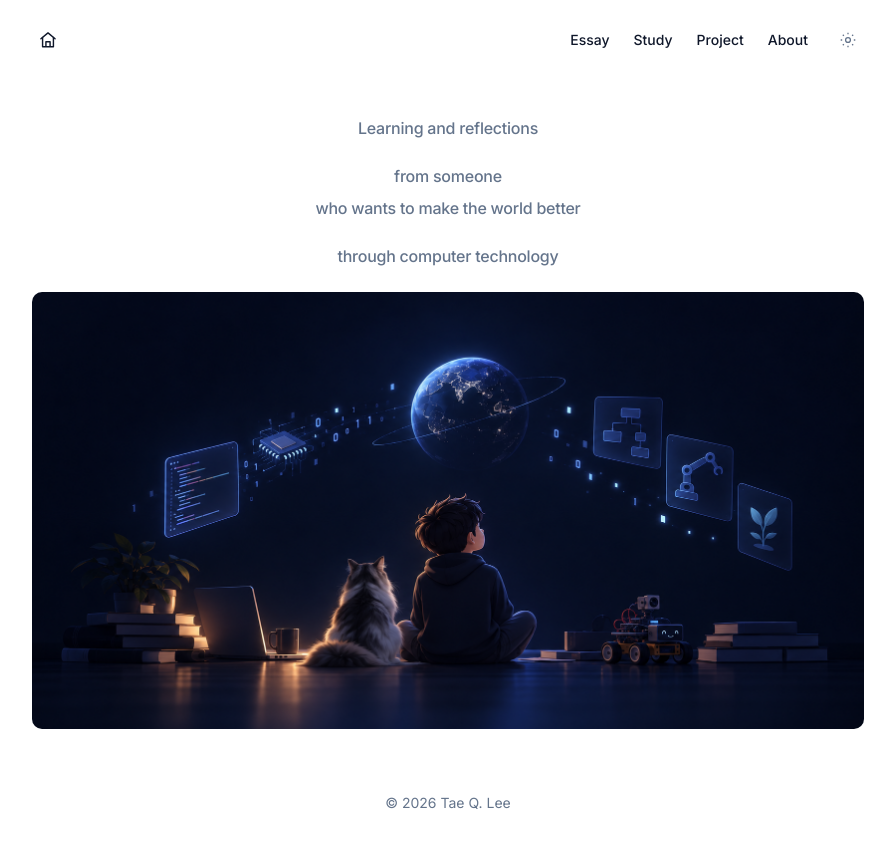
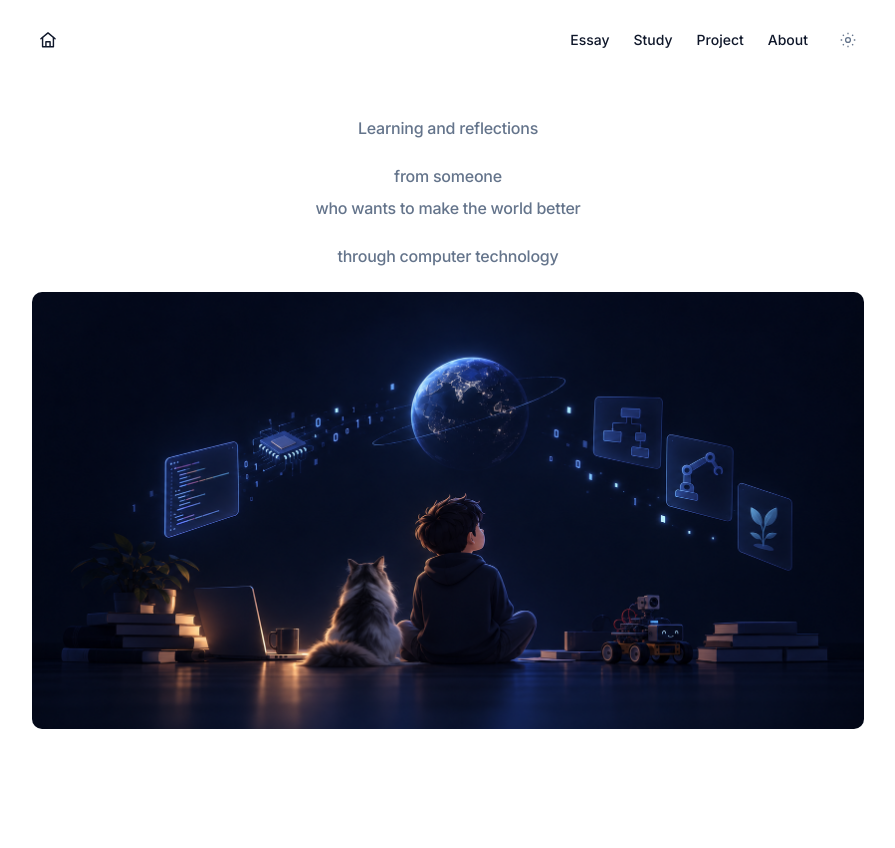
Before and after one commit to taeQlee/taeqlee-blog, a Next.js app: page / in a window 1280 px wide. Shown: the top 848 px of the page, without its empty margins (192-1087 px from the left). After the commit the page ends 800 px from the top, so only its background shows below. Built offline with nearby package versions, Linux system fonts and the light colour scheme.

Commit message:
add footer component

```diff
--- a/app/layout.tsx
+++ b/app/layout.tsx
@@ -1,5 +1,6 @@
 import type { Metadata } from "next";
 import { Fira_Code, Inter } from "next/font/google";
+import { SiteFooter } from "@/components/SiteFooter";
 import { SiteHeader } from "@/components/SiteHeader";
 import "./globals.css";
 
@@ -40,9 +41,7 @@ export default function RootLayout({ children }: LayoutProps<"/">) {
         <div className="site-shell">
           <SiteHeader />
           <main className="min-h-0 flex-1">{children}</main>
-          <footer className="flex items-center justify-center border-[var(--border)] py-2 text-sm text-[var(--muted)] sm:py-16">
-            © {new Date().getFullYear()} Tae Q. Lee
-          </footer>
+          <SiteFooter />
         </div>
       </body>
     </html>
--- /dev/null
+++ b/components/SiteFooter.tsx
@@ -0,0 +1,15 @@
+"use client";
+
+import { usePathname } from "next/navigation";
+
+export function SiteFooter() {
+  const pathname = usePathname();
+
+  if (pathname === "/") return null;
+
+  return (
+    <footer className="flex items-center justify-center border-[var(--border)] py-6 text-sm text-[var(--muted)] sm:py-16">
+      © {new Date().getFullYear()} Tae Q. Lee
+    </footer>
+  );
+}
```
